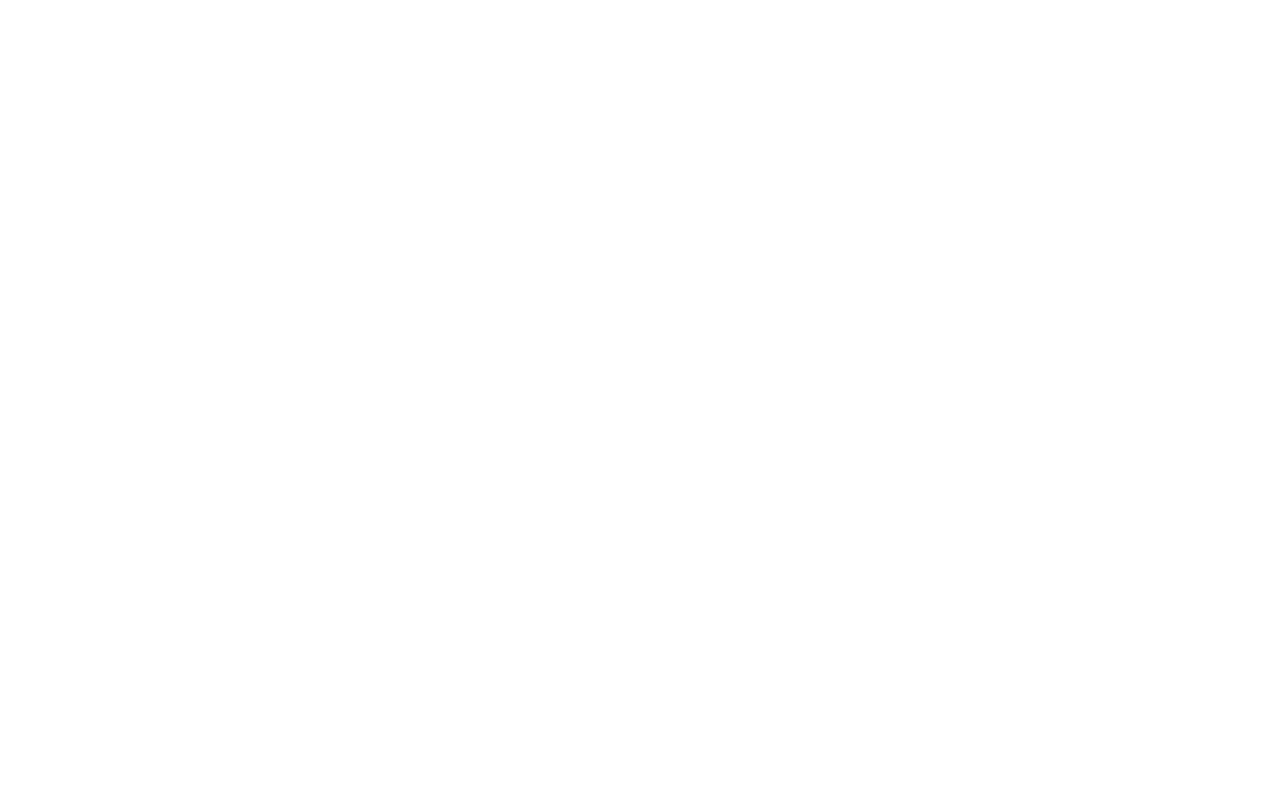
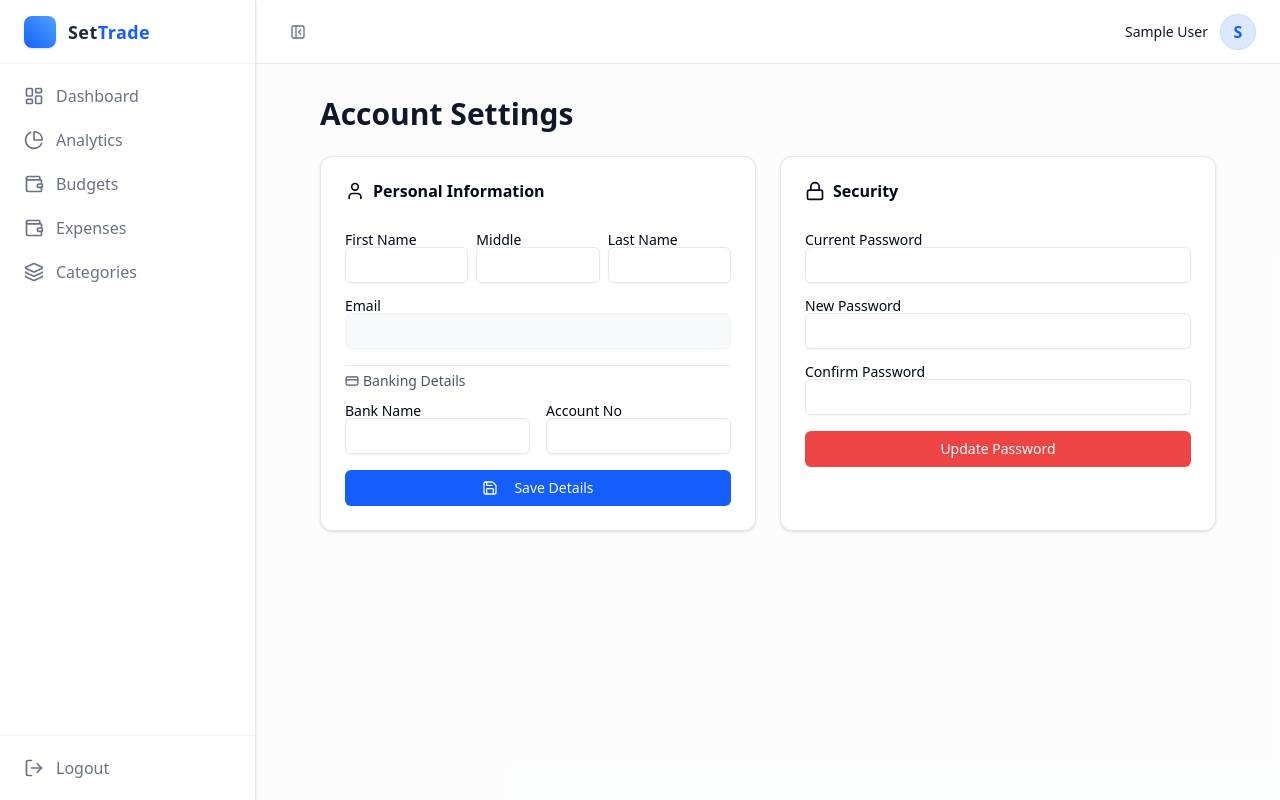
Before and after one commit to questraj/4th-sem-project, a React (Vite) app in the folder frontend/: page /profile in a window 1280 px wide. Before the commit this address had no page. Built offline with nearby package versions, Linux system fonts and the light colour scheme; no server answers; sample sign-in values are in the browser's storage; the HTML template or start-up script is replaced by a standard one.

Commit message:
Added profile code but not work

```diff
--- a/frontend/src/App.jsx
+++ b/frontend/src/App.jsx
@@ -7,6 +7,8 @@
 import Budgets from '@/pages/budgets/Budgets'; // Add this import
 import Expenses from '@/pages/expenses/Expenses';
 import Categories from '@/pages/categories/Categories'; // <--- CHECK THIS LINE
+import Profile from './pages/profile/Profile';
+
 const PrivateRoute = ({ children }) => {
   const { user } = useAuth();
   return user ? children : <Navigate to="/login" replace />;
@@ -50,6 +52,11 @@
               <Categories />
             </PrivateRoute>
           } />
+          <Route path="/profile" element={
+          <PrivateRoute>
+           <Profile />
+          </PrivateRoute>
+          } />
 
           <Route path="/" element={<Navigate to="/dashboard" replace />} />
         </Routes>
--- a/frontend/src/components/dashboard/AddExpenseModal.jsx
+++ b/frontend/src/components/dashboard/AddExpenseModal.jsx
@@ -3,6 +3,7 @@
 import { Button } from "@/components/ui/button";
 import { Input } from "@/components/ui/input";
 import { Label } from "@/components/ui/label";
+
 import api from "@/api/axios";
 
 export default function AddExpenseModal({ isOpen, onClose, onSuccess }) {
--- a/frontend/src/components/layout/DashboardLayout.jsx
+++ b/frontend/src/components/layout/DashboardLayout.jsx
@@ -3,6 +3,7 @@
 import { useAuth } from "@/context/AuthContext";
 import { Menu, X, PanelLeftClose, PanelLeftOpen, LogOut, User } from "lucide-react";
 import { Button } from "@/components/ui/button";
+import { useNavigate } from "react-router-dom";
 
 export default function DashboardLayout({ children }) {
   const { user, logout } = useAuth();
--- /dev/null
+++ b/frontend/src/pages/profile/Profile.jsx
@@ -0,0 +1,116 @@
+import { useState, useEffect } from "react";
+import DashboardLayout from "@/components/layout/DashboardLayout";
+import { Card, CardContent, CardHeader, CardTitle } from "@/components/ui/card";
+import { Button } from "@/components/ui/button";
+import { Input } from "@/components/ui/input";
+import { Label } from "@/components/ui/label";
+import { User, Lock, Save, Loader2, CreditCard } from "lucide-react";
+import api from "@/api/axios";
+
+export default function Profile() {
+  const [loading, setLoading] = useState(false);
+  const [passLoading, setPassLoading] = useState(false);
+
+  // Profile Data
+  const [formData, setFormData] = useState({
+    first_name: "", middle_name: "", last_name: "", email: "", bank_name: "", bank_account_no: ""
+  });
+
+  // Password Data
+  const [passData, setPassData] = useState({ current_password: "", new_password: "", confirm_password: "" });
+
+  useEffect(() => {
+    const fetchProfile = async () => {
+      try {
+        const res = await api.get("/user/getProfile.php");
+        if (res.data.success) setFormData(res.data.data);
+      } catch (e) { console.error(e); }
+    };
+    fetchProfile();
+  }, []);
+
+  // Update Info Handler
+  const handleInfoSubmit = async (e) => {
+    e.preventDefault();
+    setLoading(true);
+    try {
+      await api.post("/user/updateProfile.php", formData);
+      alert("Profile updated!");
+    } catch (e) { alert("Failed to update"); } finally { setLoading(false); }
+  };
+
+  // Change Password Handler
+  const handlePassSubmit = async (e) => {
+    e.preventDefault();
+    if (passData.new_password !== passData.confirm_password) {
+        alert("New passwords do not match!");
+        return;
+    }
+    setPassLoading(true);
+    try {
+      const res = await api.post("/user/changePassword.php", passData);
+      if(res.data.success) {
+        alert("Password changed!");
+        setPassData({ current_password: "", new_password: "", confirm_password: "" });
+      } else {
+        alert(res.data.message);
+      }
+    } catch (e) { alert("Error changing password"); } finally { setPassLoading(false); }
+  };
+
+  return (
+    <DashboardLayout>
+      <div className="max-w-4xl mx-auto space-y-6">
+        <h1 className="text-3xl font-bold text-gray-900">Account Settings</h1>
+
+        <div className="grid gap-6 md:grid-cols-2">
+
+            {/* 1. PERSONAL DETAILS CARD */}
+            <Card>
+                <CardHeader>
+                    <CardTitle className="flex items-center gap-2"><User className="h-5 w-5"/> Personal Information</CardTitle>
+                </CardHeader>
+                <CardContent>
+                    <form onSubmit={handleInfoSubmit} className="space-y-4">
+                        <div className="grid grid-cols-3 gap-2">
+                            <div><Label>First Name</Label><Input value={formData.first_name} onChange={e=>setFormData({...formData, first_name:e.target.value})} /></div>
+                            <div><Label>Middle</Label><Input value={formData.middle_name} onChange={e=>setFormData({...formData, middle_name:e.target.value})} /></div>
+                            <div><Label>Last Name</Label><Input value={formData.last_name} onChange={e=>setFormData({...formData, last_name:e.target.value})} /></div>
+                        </div>
+                        <div><Label>Email</Label><Input value={formData.email} disabled className="bg-gray-100" /></div>
+
+                        <div className="pt-2 border-t mt-2"><Label className="flex items-center gap-1 text-gray-600 mb-2"><CreditCard size={14}/> Banking Details</Label></div>
+                        <div className="grid grid-cols-2 gap-4">
+                            <div><Label>Bank Name</Label><Input value={formData.bank_name} onChange={e=>setFormData({...formData, bank_name:e.target.value})} /></div>
+                            <div><Label>Account No</Label><Input value={formData.bank_account_no} onChange={e=>setFormData({...formData, bank_account_no:e.target.value})} /></div>
+                        </div>
+
+                        <Button type="submit" className="w-full bg-blue-600" disabled={loading}>
+                            {loading ? <Loader2 className="animate-spin"/> : <><Save size={16} className="mr-2"/> Save Details</>}
+                        </Button>
+                    </form>
+                </CardContent>
+            </Card>
+
+            {/* 2. CHANGE PASSWORD CARD */}
+            <Card>
+                <CardHeader>
+                    <CardTitle className="flex items-center gap-2"><Lock className="h-5 w-5"/> Security</CardTitle>
+                </CardHeader>
+                <CardContent>
+                    <form onSubmit={handlePassSubmit} className="space-y-4">
+                        <div><Label>Current Password</Label><Input type="password" required value={passData.current_password} onChange={e=>setPassData({...passData, current_password:e.target.value})} /></div>
+                        <div><Label>New Password</Label><Input type="password" required value={passData.new_password} onChange={e=>setPassData({...passData, new_password:e.target.value})} /></div>
+                        <div><Label>Confirm Password</Label><Input type="password" required value={passData.confirm_password} onChange={e=>setPassData({...passData, confirm_password:e.target.value})} /></div>
+
+                        <Button type="submit" variant="destructive" className="w-full" disabled={passLoading}>
+                            {passLoading ? <Loader2 className="animate-spin"/> : "Update Password"}
+                        </Button>
+                    </form>
+                </CardContent>
+            </Card>
+        </div>
+      </div>
+    </DashboardLayout>
+  );
+}
```
